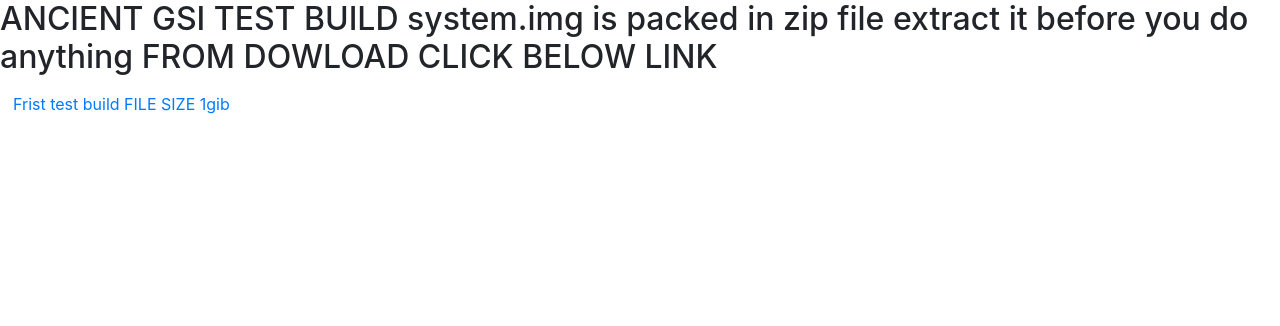
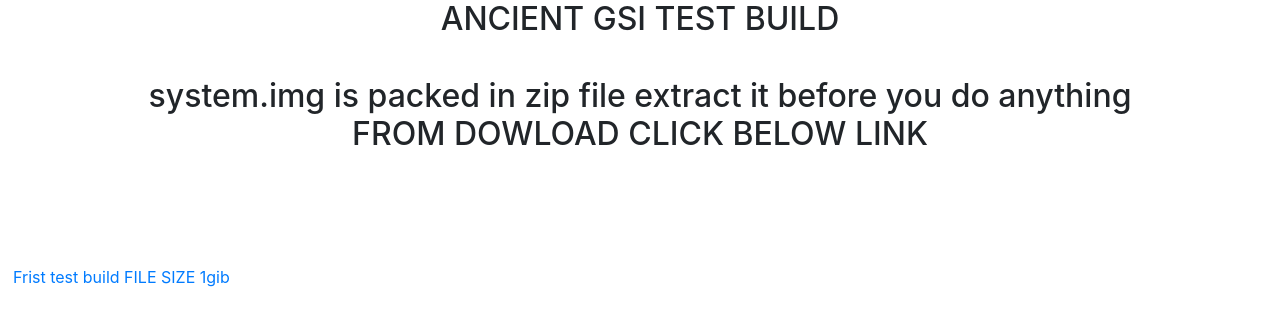
Before and after one commit to Ankits-lab/gsi-test, a plain HTML site: page index.html in a window 1280 px wide. Drawn offline with nearby package versions, Linux system fonts and the light colour scheme.

Commit message:
Update index.html

```diff
--- a/index.html
+++ b/index.html
@@ -7,14 +7,14 @@
     <link rel="stylesheet" href="https://maxcdn.bootstrapcdn.com/bootstrap/4.5.2/css/bootstrap.min.css">
 </head>
 <body>
-   <h2> ANCIENT GSI TEST BUILD
-
-    system.img is packed in zip file extract it before you do anything
-    FROM DOWLOAD CLICK BELOW LINK </h2>
-
-
-
-    <div class="btn"><a href="https://github.com/Ankits-lab/gsi-test/releases/download/v5.1/gsi-system.zip">Frist test build FILE SIZE 1gib </a></div>
+   <h2 style="text-align: center;"> ANCIENT GSI TEST BUILD <br>
+    <br>
+    system.img is packed in zip file extract it before you do anything<br>
+    FROM DOWLOAD CLICK BELOW LINK </h2><br>
+    <br>
+    <br>
+    <br>
+    <div class="btn" style="text-align: center;"><a href="https://github.com/Ankits-lab/gsi-test/releases/download/v5.1/gsi-system.zip">Frist test build FILE SIZE 1gib </a></div>
 
 </body>
 </html>
```
